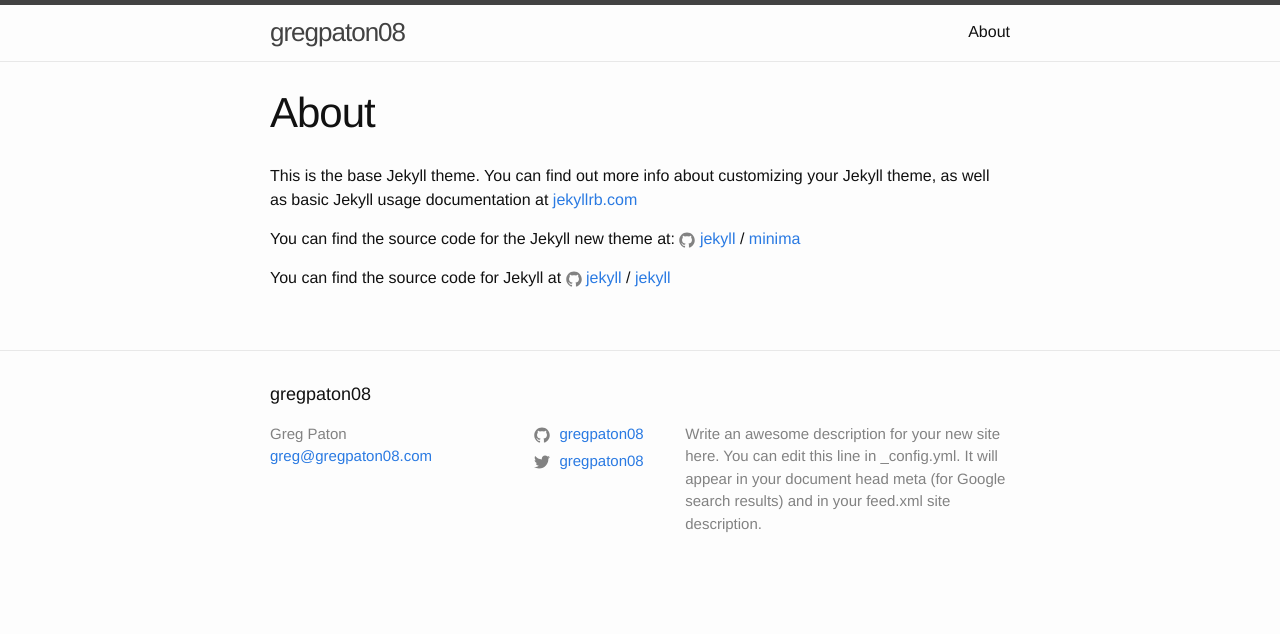
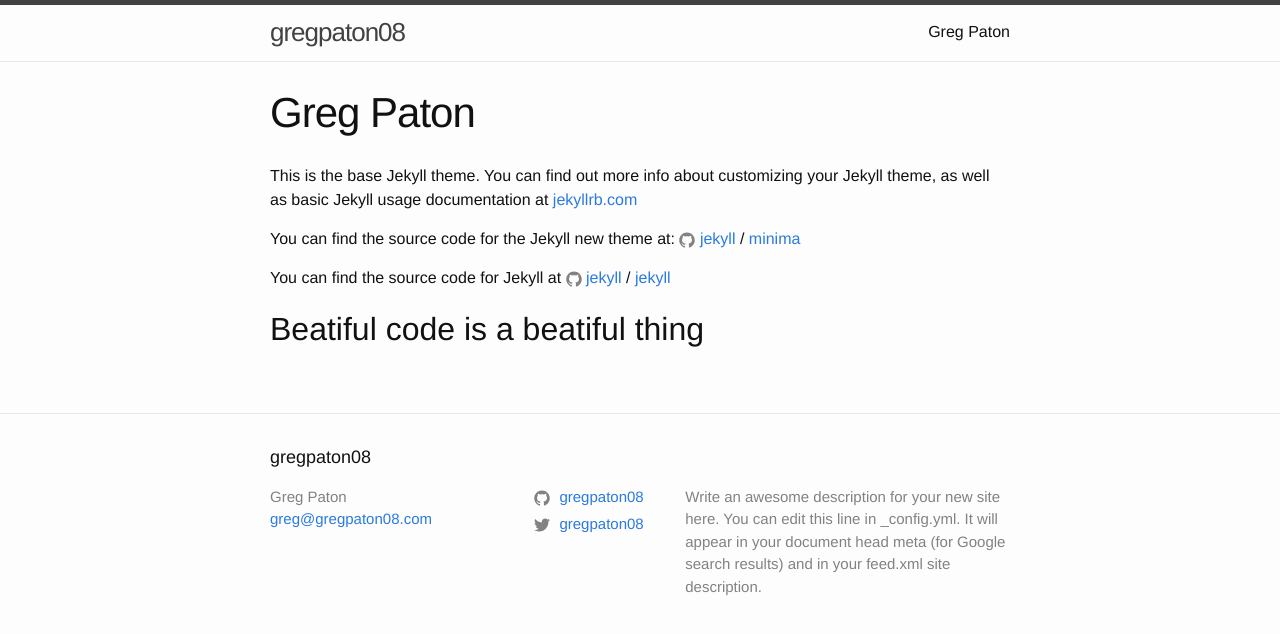
Before and after one commit to gregpaton08/gregpaton08.github.io, a Jekyll site: the page built from about.md, in a window 1280 px wide. Shown: the top 634 px of the page. Built offline with Jekyll 4.4.1, drawn with Linux system fonts in a browser that asks for light colours.

Commit message:
Update about page

```diff
--- a/about.md
+++ b/about.md
@@ -1,6 +1,6 @@
 ---
 layout: page
-title: About
+title: Greg Paton
 permalink: /about/
 ---
 
@@ -13,3 +13,5 @@ You can find the source code for the Jekyll new theme at:
 You can find the source code for Jekyll at
 {% include icon-github.html username="jekyll" %} /
 [jekyll](https://github.com/jekyll/jekyll)
+
+## Beatiful code is a beatiful thing
```
